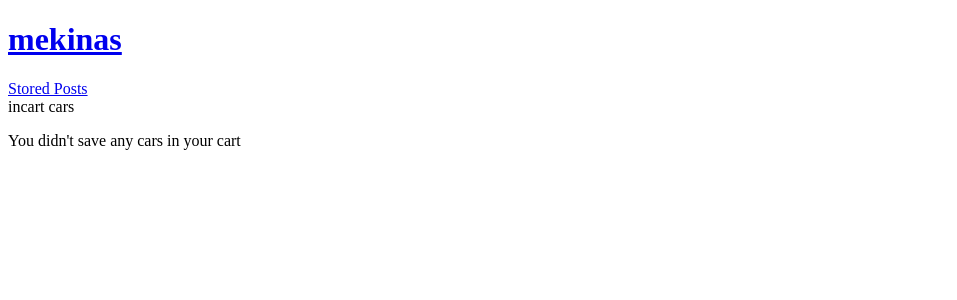
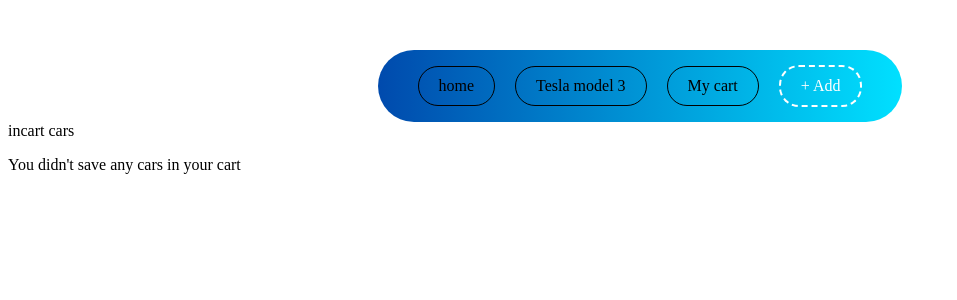
Before and after one commit to museamha/pj1, a Django app: template cars/templates/cars/incart.html in a window 1280 px wide. Shown: the top 300 px of the page, without its empty margins (0-957 px from the left). Run offline with Django 5.2, Linux system fonts and the light colour scheme; the template is opened without the code that fills it: values that come from a table or form of the project are taken from there, others are empty; data comes from the database, SQL or seed files in the repository; both versions use the stored data as it was after the commit.

Commit message:
just styling and fixing the add to cart system

```diff
--- /dev/null
+++ b/cars/static/cars/base.css
@@ -0,0 +1,36 @@
+
+/* Styling the navbar */
+.navbar {
+    display: flex;
+    justify-content: space-between;
+    align-items: center;
+    background: linear-gradient(to right, #004aad, #00e0ff);
+    padding: 15px 30px;
+    border-radius: 40px;
+}
+
+/* Styling each button */
+.navbar .nav-button {
+    padding: 10px 20px;
+    font-size: 16px;
+    color: black;
+    background: transparent;
+    border: 1px solid black;
+    border-radius: 20px;
+    margin: 0 10px;
+    text-decoration: none;
+}
+
+/* Styling the + Add button */
+.navbar .add-button {
+    color: #ffffff;
+    border: 2px dashed #ffffff;
+}
+
+/* Styling container */
+.container {
+    width: 100%;
+    display: flex;
+    justify-content: center;
+    margin-top: 50px;
+}
--- a/cars/templates/cars/base.html
+++ b/cars/templates/cars/base.html
@@ -7,14 +7,19 @@
 <head>
     <meta charset="UTF-8">
     <meta name="viewport" content="width=device-width, initial-scale=1.0">
-    <title>Document</title>
+    <link rel="stylesheet" href="{% static "cars/base.css" %}">
+    <title>Welcome</title>
 </head>
 <body>
     <header>
-        <h1><a href="{% url "front-page" %}">mekinas</a></h1>
-        <nav>
-            <a href="{% url "read-later" %}">Stored Posts</a>
-        </nav>
+        <div class="container">
+            <div class="navbar">
+                <a href="{% url "front-page" %}" class="nav-button">home</a>
+                <a href="{% url 'detail-page' car.slug %}" class="nav-button">{{ car.Proname }}</a>
+                <a href="{% url "read-later" %}" class="nav-button">My cart</a>
+                <a href="#" class="nav-button add-button">+ Add</a>
+            </div>
+        </div>
     </header>
 </body>
 </html>
--- a/cars/templates/cars/incart.html
+++ b/cars/templates/cars/incart.html
@@ -12,7 +12,7 @@ incart cars
       <p>You didn't save any cars in your cart</p>
     {% endif %}
     <ul>
-      {% for post in posts %}
+      {% for car in posts %}
         <li><a href="{% url "detail-page" car.slug %}">{{ car.Proname }}</a></li>
       {% endfor %}
     </ul>
--- a/cars/templates/cars/single.html
+++ b/cars/templates/cars/single.html
@@ -22,10 +22,10 @@
     {% csrf_token %}
     <input type="hidden" value="{{ car.id }}" name="car_id">
     <button>
-      {% if saved_for_later %}
-        Remove from "Read Later" List
+      {% if incart %}
+        Remove from cart
       {% else %}
-        Read Later
+        Add to cart
       {% endif %}
     </button>
   </form>
--- a/cars/urls.py
+++ b/cars/urls.py
@@ -4,7 +4,6 @@ from django.urls import path
 
 urlpatterns = [
     path("",views.FrontPageView.as_view(), name="front-page"),
-    path("posts/<slug:slug>", views.SinglePageView.as_view(),
-         name="detail-page"),
+    path('posts/<slug:slug>/', views.SinglePageView.as_view, name='detail-page'),
     path("read-later", views.ReadLaterView.as_view(), name="read-later")
 ]
```
Also changed, not shown: db.sqlite3.
